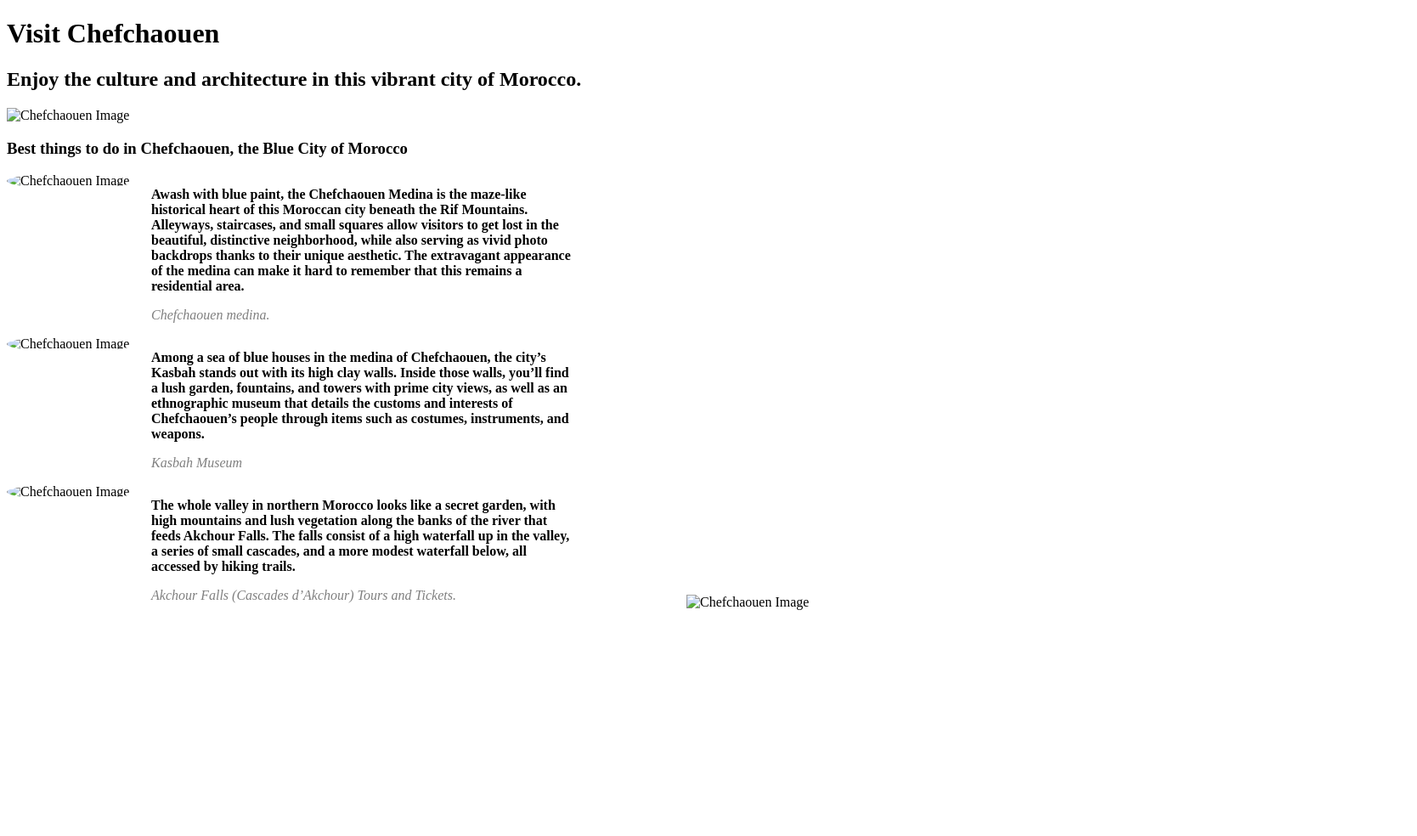
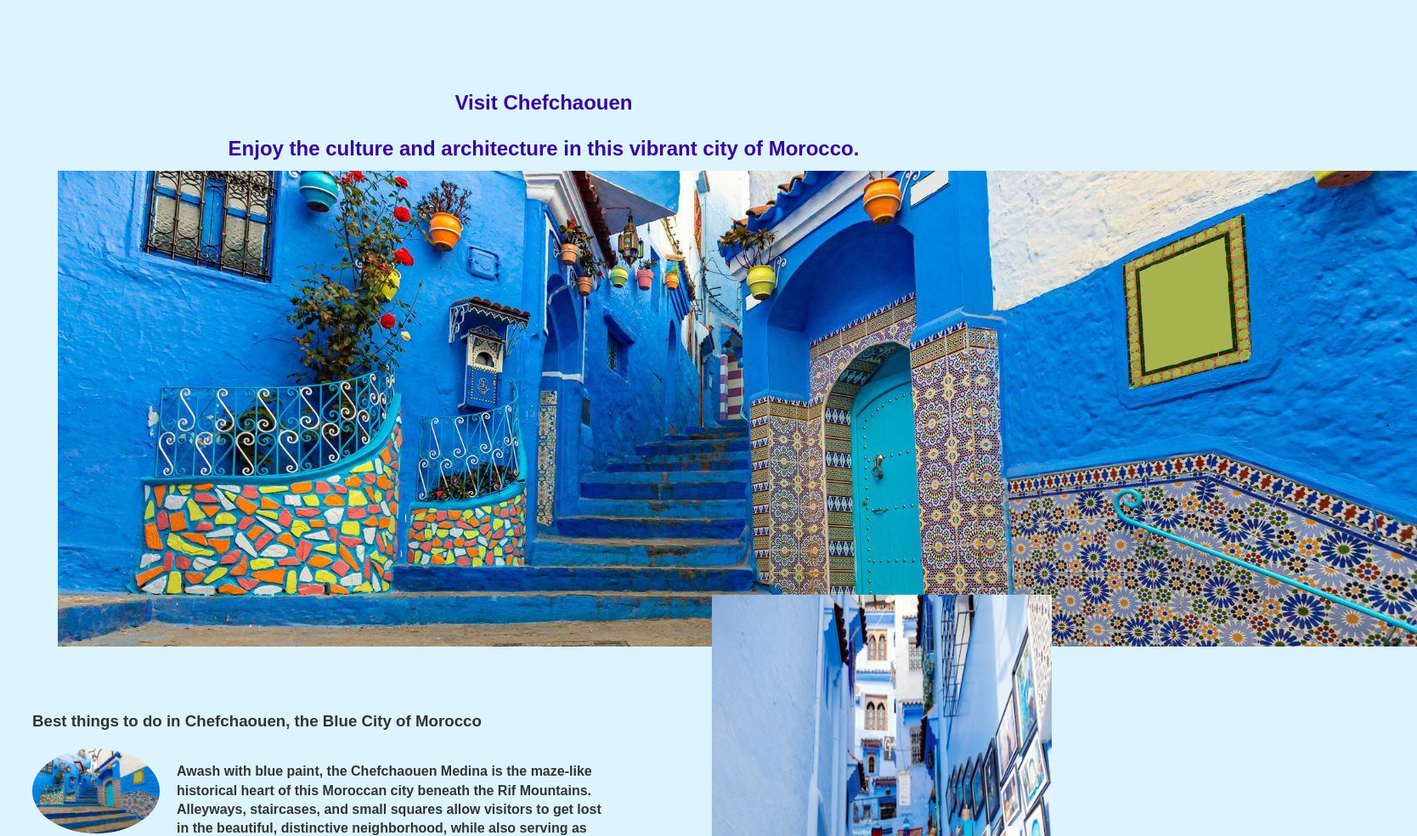
Before and after one commit to Rawan-Al0-0/hometown-, a plain HTML site: page index.html in a window 1280 px wide. Shown: the top 984 px of the page at 85% size, 1668 px wide, since content can reach past the window. Drawn offline with Linux system fonts and the light colour scheme.

Commit message:
Add files via upload

```diff
--- a/index.html
+++ b/index.html
@@ -1,7 +1,9 @@
 <!DOCTYPE html>
-<html>
+<html lang="en">
     <head>
-        <link rel="stylesheet" href="styles.css">
+
+        <title>Visit Chefchaouen</title>
+        <link rel="stylesheet" href="styless.css">
     </head>
     <body>
 
@@ -16,7 +18,7 @@
             <h3 id="distinations-header" class="bold"> Best things to do in Chefchaouen, the Blue City of Morocco</h3>
             <div id="container">
                 <div style="display: flex; align-items: flex-start;">
-                    <img src="Chefchaouen Medina.jpg" alt="Chefchaouen Image" style="border-radius: 50%; width: 150px; margin-right: 20px;">
+                    <img src="Chefchaouen_Medina.jpg" alt="Chefchaouen Image" style="border-radius: 50%; width: 150px; margin-right: 20px;">
                     <div style="max-width: 500px;">
                         <p style="font-weight: bold;">Awash with blue paint, the Chefchaouen Medina is the maze-like historical heart of this Moroccan city beneath the Rif Mountains. Alleyways, staircases, and small squares allow visitors to get lost in the beautiful, distinctive neighborhood, while also serving as vivid photo backdrops thanks to their unique aesthetic.
                             The extravagant appearance of the medina can make it hard to remember that this remains a residential area.</p>
@@ -28,7 +30,7 @@
 
 
                 <div style="display: flex; align-items: flex-start;">
-                    <img src="Kasbah Museum.jpg" alt="Chefchaouen Image" style="border-radius: 50%; width: 150px; margin-right: 20px;">
+                    <img src="Kasbah_Museum.jpg" alt="Chefchaouen Image" style="border-radius: 50%; width: 150px; margin-right: 20px;">
                     <div style="max-width: 500px;">
                         <p style="font-weight: bold;">Among a sea of blue houses in the medina of Chefchaouen,
                             the city’s Kasbah stands out with its high clay walls.
@@ -51,12 +53,12 @@
                     </div>
                 </div>
 
-                <img src="chefchaouen side.avif" alt="Chefchaouen Image"style="width: 550px; height:98%;top: 700px; position: absolute; margin-left: 800px;">
+                <img src="chefchaouen_side.avif" alt="Chefchaouen Image" style="width: 400px; height:98%;top: 700px; position: absolute; margin-left: 800px;">
 
                 </div>
 
 
-            </div>
+
         </div>
 
 
--- /dev/null
+++ b/styless.css
@@ -0,0 +1,29 @@
+
+
+body {
+    font-family: Arial, sans-serif;
+    background-color: #dcf4fd;
+    color: #333;
+    line-height: 1.4;
+    padding: 30px;
+}
+
+
+
+#header {
+    text-align: center;
+
+    color: rgb(58, 5, 155);
+    padding: 50px 30px;
+    border-radius: 8px;
+}
+
+#header h1 {
+    font-size: 1.5rem;
+    margin-bottom: 10px;
+}
+
+#header h2 {
+    font-size: 1.5rem;
+    margin-bottom: 10px;
+}
```
Also changed, not shown: Akchour.jpg (added), Chefchaouen_Medina.jpg (added), Kasbah_Museum.jpg (added), blue town chefchaoun.jpg (added), chefchaouen.jpg (added), chefchaouen_side.avif (added).
